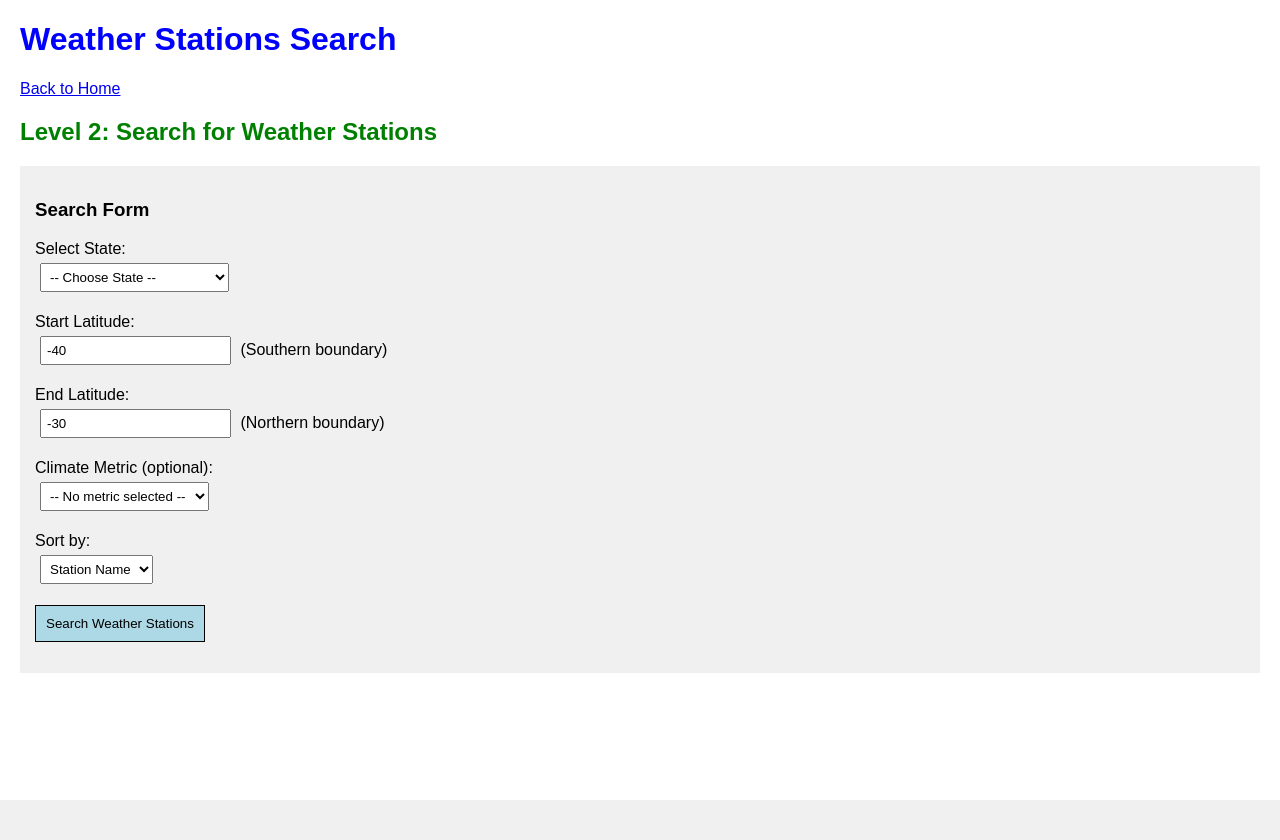
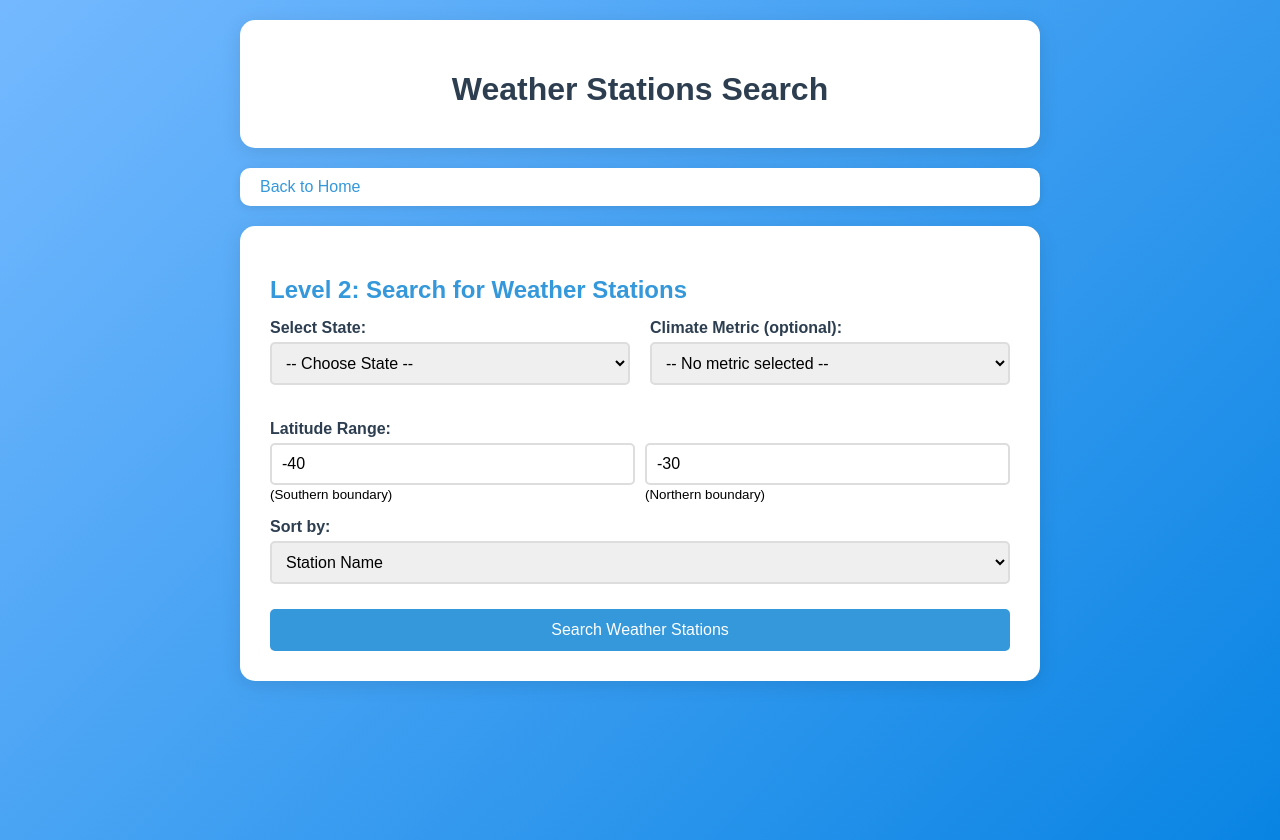
Before and after one commit to anilsubedi007/climate-change-investigation, a Flask app: page /weather-stations in a window 1280 px wide. Before the commit the page ends 800 px from the top, so only its background shows below. Run offline with Flask 3, Linux system fonts and the light colour scheme; data comes from the database, SQL or seed files in the repository.

Commit message:
Update weather_stations.html

```diff
--- a/templates/weather_stations.html
+++ b/templates/weather_stations.html
@@ -3,71 +3,176 @@
 <head>
     <title>Weather Stations Search</title>
     <style>
-        body { font-family: Arial; margin: 20px; }
-        h1 { color: blue; }
-        h2 { color: green; }
-        table { border: 1px solid black; border-collapse: collapse; width: 100%; }
-        td, th { border: 1px solid black; padding: 5px; text-align: left; }
-        input, select { padding: 5px; margin: 5px; }
-        button { padding: 10px; background-color: lightblue; border: 1px solid black; }
-        .form-section { background-color: #f0f0f0; padding: 15px; margin: 10px 0; }
+        body {
+            font-family: Arial, sans-serif;
+            margin: 0;
+            padding: 20px;
+            background: linear-gradient(135deg, #74b9ff 0%, #0984e3 100%);
+            min-height: 100vh;
+        }
+
+        .container {
+            max-width: 800px;
+            margin: 0 auto;
+        }
+
+        .header {
+            background: white;
+            border-radius: 15px;
+            padding: 30px;
+            text-align: center;
+            box-shadow: 0 4px 20px rgba(0,0,0,0.1);
+            margin-bottom: 20px;
+        }
+
+        h1 {
+            color: #2c3e50;
+            margin-bottom: 10px;
+        }
+
+        h2 {
+            color: #3498db;
+            margin-bottom: 15px;
+        }
+
+        .breadcrumb {
+            background: white;
+            border-radius: 10px;
+            padding: 10px 20px;
+            margin-bottom: 20px;
+            box-shadow: 0 2px 10px rgba(0,0,0,0.1);
+        }
+
+        .breadcrumb a {
+            color: #3498db;
+            text-decoration: none;
+        }
+
+        .form-section {
+            background: white;
+            border-radius: 15px;
+            padding: 30px;
+            margin-bottom: 20px;
+            box-shadow: 0 4px 20px rgba(0,0,0,0.1);
+        }
+
+        .form-grid {
+            display: grid;
+            grid-template-columns: repeat(auto-fit, minmax(250px, 1fr));
+            gap: 20px;
+            margin-bottom: 20px;
+        }
+
+        .form-group {
+            margin-bottom: 15px;
+        }
+
+        .form-group label {
+            display: block;
+            margin-bottom: 5px;
+            font-weight: bold;
+            color: #2c3e50;
+        }
+
+        input, select {
+            width: 100%;
+            padding: 10px;
+            border: 2px solid #ddd;
+            border-radius: 5px;
+            font-size: 1em;
+            box-sizing: border-box;
+        }
+
+        input:focus, select:focus {
+            border-color: #3498db;
+            outline: none;
+        }
+
+        button {
+            background: #3498db;
+            color: white;
+            border: none;
+            padding: 12px 30px;
+            border-radius: 5px;
+            font-size: 1em;
+            cursor: pointer;
+            width: 100%;
+            margin-top: 10px;
+        }
+
+        button:hover {
+            background: #2980b9;
+        }
+
+        .coordinate-inputs {
+            display: grid;
+            grid-template-columns: 1fr 1fr;
+            gap: 10px;
+        }
     </style>
 </head>
 <body>
+    <div class="container">
+        <div class="header">
             <h1>Weather Stations Search</h1>
-    <p><a href="/">Back to Home</a></p>
+        </div>
 
+        <div class="breadcrumb">
+            <a href="/">Back to Home</a>
+        </div>
+
+        <div class="form-section">
             <h2>Level 2: Search for Weather Stations</h2>
 
-    <div class="form-section">
-        <h3>Search Form</h3>
             <form method="POST" action="/weather-stations/search">
-            <p>
-                <label>Select State:</label><br>
+                <div class="form-grid">
+                    <div class="form-group">
+                        <label>Select State:</label>
                         <select name="state" required>
                             <option value="">-- Choose State --</option>
                             {% for state in states %}
                             <option value="{{ state.state }}">{{ state.state }}</option>
                             {% endfor %}
                         </select>
-            </p>
+                    </div>
 
-            <p>
-                <label>Start Latitude:</label><br>
-                <input type="number" name="start_lat" value="-40" step="0.1" required>
-                (Southern boundary)
-            </p>
-
-            <p>
-                <label>End Latitude:</label><br>
-                <input type="number" name="end_lat" value="-30" step="0.1" required>
-                (Northern boundary)
-            </p>
-
-            <p>
-                <label>Climate Metric (optional):</label><br>
+                    <div class="form-group">
+                        <label>Climate Metric (optional):</label>
                         <select name="metric_id">
                             <option value="">-- No metric selected --</option>
                             {% for metric in metrics %}
                             <option value="{{ metric.metric_id }}">{{ metric.metric_name }}</option>
                             {% endfor %}
                         </select>
-            </p>
+                    </div>
+                </div>
 
-            <p>
-                <label>Sort by:</label><br>
+                <div class="form-group">
+                    <label>Latitude Range:</label>
+                    <div class="coordinate-inputs">
+                        <div>
+                            <input type="number" name="start_lat" value="-40" step="0.1" required placeholder="Start Latitude">
+                            <small>(Southern boundary)</small>
+                        </div>
+                        <div>
+                            <input type="number" name="end_lat" value="-30" step="0.1" required placeholder="End Latitude">
+                            <small>(Northern boundary)</small>
+                        </div>
+                    </div>
+                </div>
+
+                <div class="form-group">
+                    <label>Sort by:</label>
                     <select name="sort_by">
                         <option value="station_name">Station Name</option>
                         <option value="latitude">Latitude</option>
                         <option value="region">Region</option>
                     </select>
-            </p>
+                </div>
 
-            <p>
                 <button type="submit">Search Weather Stations</button>
-            </p>
             </form>
         </div>
-
+    </div>
 </body>
 </html>
```
Lines whose indentation alone changed are shown as unchanged.
